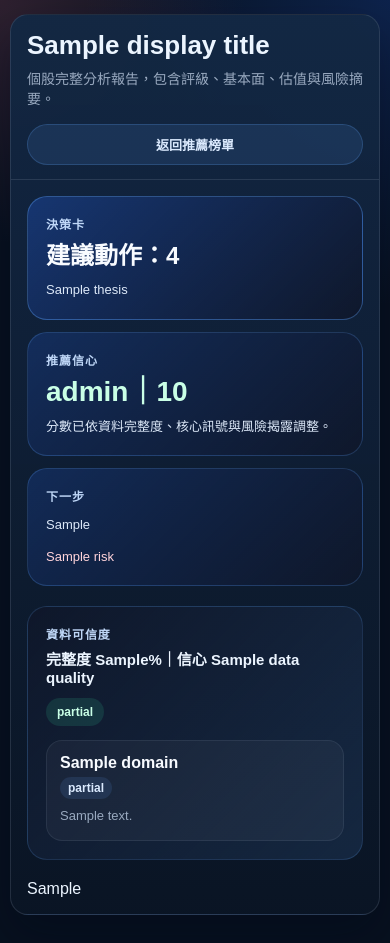
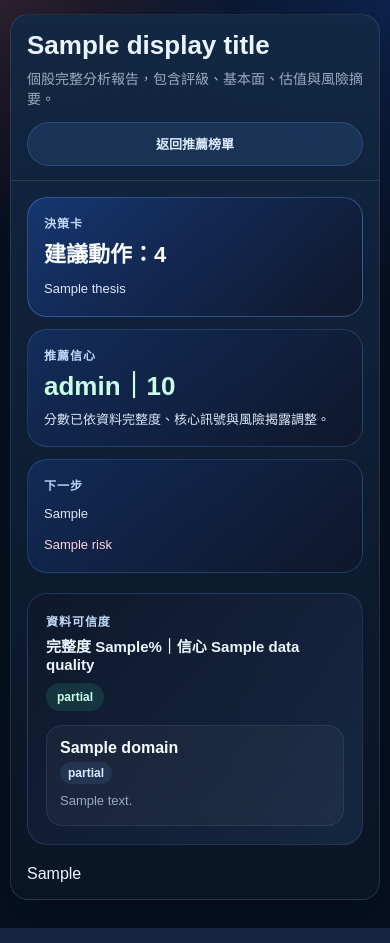
Before and after one commit to askachen/ai-investment-analyst, a FastAPI app: template src/ai_investment_analyst/web/templates/stock_detail.html in a window 390 px wide. Run offline with FastAPI, Linux system fonts and the light colour scheme; the template is opened without the code that fills it: most values are stand-ins (such as "Sample title", 1, 10 or a date in 2020).

Commit message:
fix: improve mobile investment dashboard layout

```diff
--- a/src/ai_investment_analyst/web/templates/stock_detail.html
+++ b/src/ai_investment_analyst/web/templates/stock_detail.html
@@ -21,6 +21,7 @@
       body {
         margin: 0;
         font-family: Arial, sans-serif;
+        overflow-x: hidden;
         background:
           radial-gradient(circle at top right, rgba(37, 99, 235, 0.22), transparent 30%),
           radial-gradient(circle at top left, rgba(251, 113, 133, 0.16), transparent 24%),
@@ -478,16 +479,97 @@
       }
 
       @media (max-width: 768px) {
-        .page { padding: 14px 10px 28px; }
+        html,
+        body {
+          width: 100%;
+          max-width: 100%;
+          overflow-x: hidden;
+        }
+
+        .page {
+          width: 100%;
+          max-width: 100%;
+          padding: 14px 10px 28px;
+        }
+
         .shell { border-radius: 18px; }
-        .header { padding: 16px 16px 14px; }
+
+        .header {
+          padding: 16px 16px 14px;
+          gap: 14px;
+        }
+
+        .header > div,
+        .decision-card,
+        .data-quality-panel,
+        .data-quality-domain,
+        .report-card,
+        .report-insights,
+        .insight-card,
+        .scenario-overview,
+        .quick-brief,
+        .observation-radar,
+        .analyst-takeaway,
+        .risk-focus,
+        .financial-snapshot-card,
+        .scenario-card,
+        .observation-card,
+        .quick-brief-card {
+          min-width: 0;
+        }
+
         .header h1 { font-size: 26px; }
+
+        .header p,
+        .decision-card-title,
+        .decision-card-text,
+        .data-quality-summary,
+        .data-quality-domain p,
+        .data-quality-warning,
+        .report-section,
+        .lead-paragraph,
+        .analyst-takeaway-text,
+        .risk-focus-list,
+        .insight-card strong,
+        .financial-snapshot-value,
+        .quick-brief-card strong,
+        .scenario-card p,
+        .scenario-card li,
+        .observation-card p,
+        .observation-card li {
+          white-space: normal;
+          overflow-wrap: anywhere;
+          word-break: break-word;
+        }
+
         .report-wrapper { padding: 16px; }
         .decision-card-layout { grid-template-columns: 1fr; }
+        .decision-card { padding: 16px; }
+        .decision-card-title { font-size: 22px; line-height: 1.25; }
+        .decision-card-score { font-size: 26px; }
+        .data-quality-header {
+          display: grid;
+          grid-template-columns: 1fr;
+          gap: 10px;
+        }
+
+        .data-quality-status {
+          justify-self: start;
+          max-width: 100%;
+        }
+
+        .data-quality-grid,
+        .report-insights-grid,
+        .financial-snapshot-grid,
+        .scenario-grid,
+        .observation-grid,
+        .quick-brief-grid {
+          grid-template-columns: 1fr;
+        }
         .report-header h1 { font-size: 24px; }
         .actions { width: 100%; }
         .back-link,
-        .logout-button { width: 100%; }
+        .logout-button { width: 100%; min-height: 44px; }
       }
     </style>
   </head>
```
Also changed, not shown: src/ai_investment_analyst/analysis/daily_screener_job.py (+9 -1 lines), src/ai_investment_analyst/web/templates/index.html (+84 -14 lines), tests/web/test_index_page.py (+3 -0 lines), tests/web/test_stock_page.py (+3 -0 lines).
